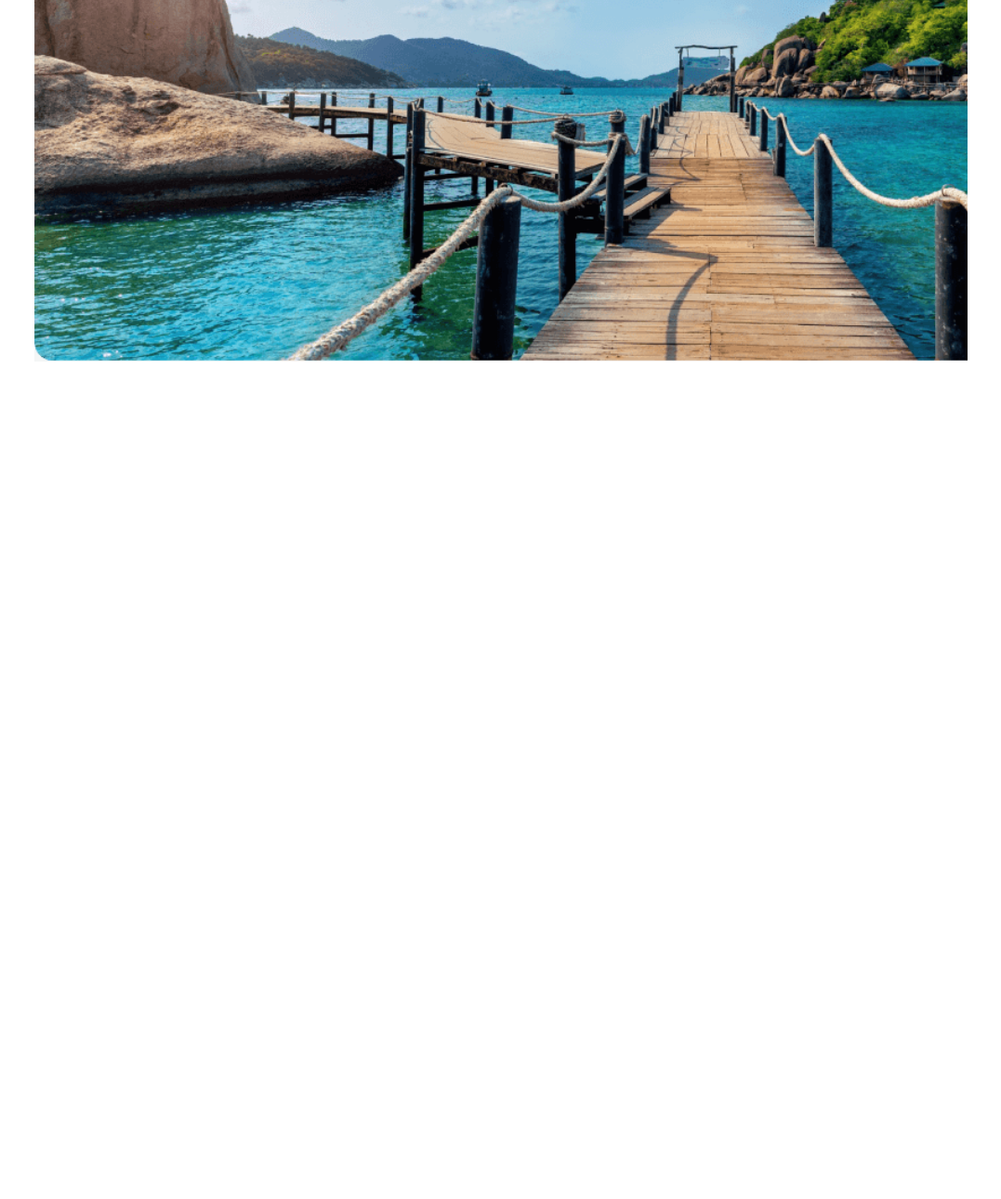
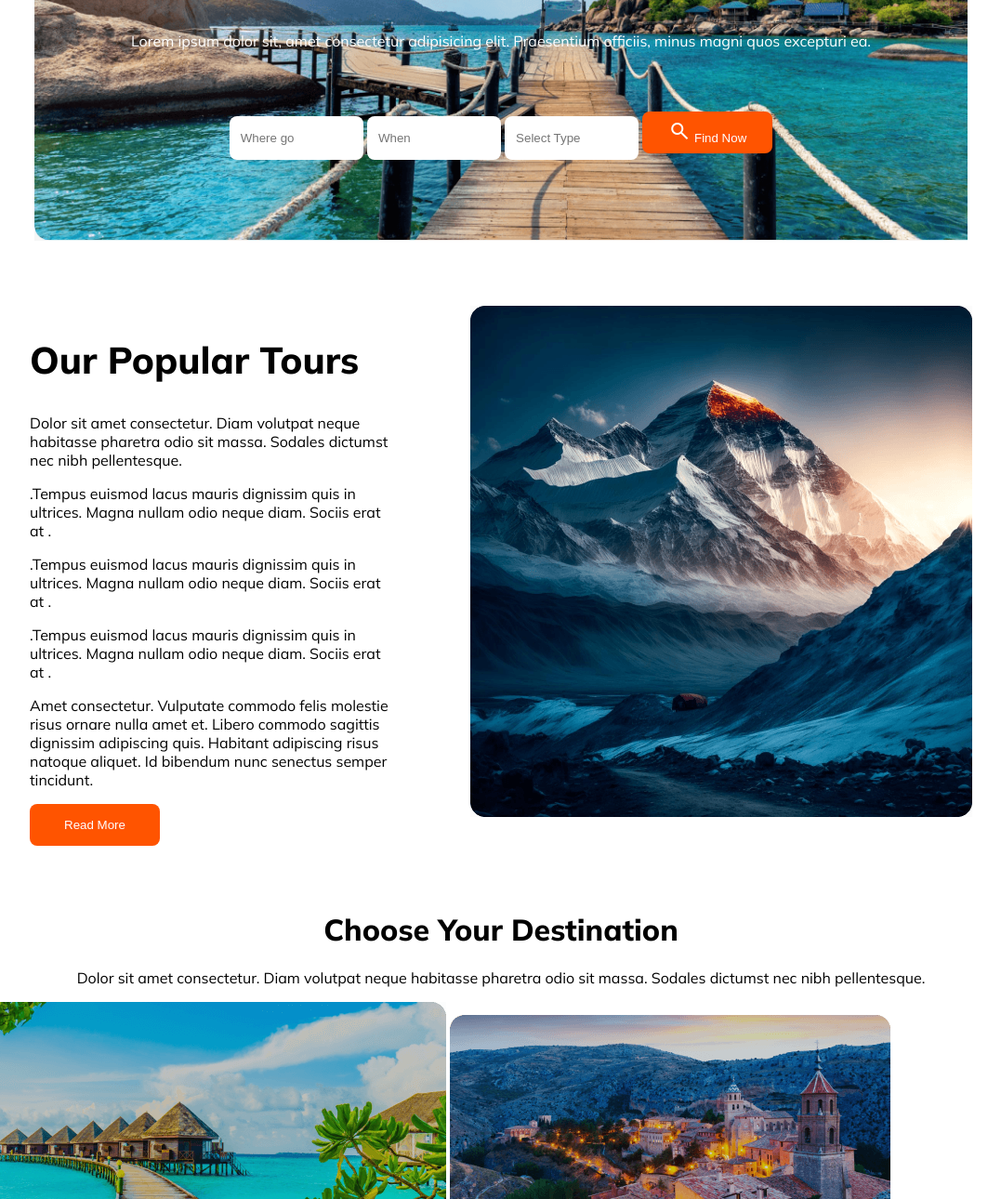
Before and after one commit to rubayet9/B9A2-Hero-Travel-main, a plain HTML site: page Html/index.html in a window 1280 px wide. Shown: the part 349-1639 px from the top of the page at 93% size, without its empty margins (101-1178 px from the left). Before the commit the page ends 800 px from the top, so only its background shows below. Drawn offline with nearby package versions, Linux system fonts and the light colour scheme.

Commit message:
image added

```diff
--- a/Html/index.html
+++ b/Html/index.html
@@ -11,6 +11,9 @@
         href="https://fonts.googleapis.com/css2?family=Mulish:ital,wght@0,300;0,400;0,500;0,600;0,700;0,800;0,900;0,1000;1,500;1,600;1,700;1,800;1,900&display=swap"
         rel="stylesheet">
     <link rel="stylesheet" href="style.css">
+    <link rel="stylesheet"
+        href="https://fonts.googleapis.com/css2?family=Material+Symbols+Outlined:opsz,wght,FILL,GRAD@20..48,100..700,0..1,-50..200" />
+    <title>Hello, Boxicons!</title>
 </head>
 
 <body>
@@ -28,14 +31,55 @@
     </header>
     <section class="b">
         <div class="bb">
-            <h1>Explore Your Travel</h1>
+            <h1 class="bbb">Explore Your Travel</h1>
             <p>Lorem ipsum dolor sit, amet consectetur adipisicing elit. Praesentium officiis, minus magni quos
                 excepturi ea.</p>
-        </div>
-        <div>
-
+            <div class="b1">
+                <input type="text" name="" id="" placeholder="Where go">
+                <input type="text" name="" id="" placeholder="When">
+                <input type="text" name="" id="" placeholder="Select Type">
+                <button class="button"><span class="material-symbols-outlined">search
+                    </span> <span>Find Now</span></button>
+            </div>
         </div>
     </section>
+    <!-- Section b end -->
+<section class="c">
+   <div class="c0">
+    <h1 class="c00">Our Popular Tours</h1>
+    <div class="cc">
+     <p>Dolor sit amet consectetur. Diam volutpat neque habitasse pharetra odio sit massa. Sodales dictumst nec nibh pellentesque.</p>
+     <p>.Tempus euismod lacus mauris dignissim quis in ultrices. Magna nullam odio neque diam. Sociis erat at .</p>
+     <p>.Tempus euismod lacus mauris dignissim quis in ultrices. Magna nullam odio neque diam. Sociis erat at .</p>
+     <p>.Tempus euismod lacus mauris dignissim quis in ultrices. Magna nullam odio neque diam. Sociis erat at .</p>
+     <p>Amet consectetur. Vulputate commodo felis molestie risus
+         ornare nulla amet et. Libero commodo sagittis dignissim adipiscing quis. Habitant adipiscing risus natoque aliquet. Id bibendum nunc senectus semper tincidunt. </p>
+    </div>
+    <button class="c11">Read More</button>
+   </div>
+   <div class="c1">
+    <img src="../Images/Rectangle 4.png" alt="">
+   </div>
+</section>
+<div class="d">
+    <h1 class="d1">Choose Your Destination</h1>
+    <p>Dolor sit amet consectetur. Diam volutpat neque habitasse pharetra odio sit massa. Sodales dictumst nec nibh pellentesque.</p>
+</div>
+<section class="e">
+    <div class="e1">
+        <img src="/Images/Rectangle 5.png" alt="">
+        <img src="/Images/Rectangle 7.png" alt="">
+    </div>
+    <div class="e2">
+        <img src="/Images/Rectangle 6.png" alt="">
+        <img src="/Images/Rectangle 8 (1).png" alt="">
+        <img src="/Images/Rectangle 8.png" alt="">
+    </div>
+    <div class="e3">
+        <img src="/Images/Rectangle 9.png" alt="">
+        <img src="/Images/Group 40089.png" alt="">
+    </div>
+</section>
 </body>
 
 </html>
--- a/Html/style.css
+++ b/Html/style.css
@@ -52,14 +52,72 @@ nav li a {
     background-image: url(../Images/Group\ 13.png);
     background-size: cover;
     max-width: 100%;
-    height: 500px;
+    height: 400px;
    position:relative;
-   padding-top: 110px;
+   padding-top: 80px;
+   color: #fff;
 }
+.b h1{
+    font-size: 60px;
+    font-weight: 800;
+}
+
 .b{
     text-align: center;
     height: 550px;
     margin-left: 130px;
     margin-right: 130px;
+}
+.b1 input , button{
+    border: none;
+    width: 140px;
+    height: 45px;
+    border-radius: 8px;
+}
+.b1 button{
+background-color: #FF5400;
+color: #fff;
+align-items: center;
+justify-content: center;
+margin-top: 50px;
+}
+.b1 ::placeholder{
+padding-left: 10px;
+}
+.c{
+    display: flex;
+    margin-right: 125px;
+}
+.c0{
+    /* border: 2px solid salmon; */
+    padding-right: 85px;
+    margin-left: 125px;
+}
+.c00{
+    font-weight: 800;
+    font-size: 40px;
+}
+section .cc{
+    font-size: 16px;
+}
+section .c11{
+    background-color: #FF5400;
+    color: #fff;
+    font-weight: 500;
+    margin-top: 50;
+}
+.d{
+    margin-top: 70px;
+    margin-left: 125px;
+    margin-right: 125px;
+    text-align: center;
+}
+.d1{
+    text-align: center;
+    font-weight: 800;
 
 }
+.e{
+    display: grid;
+    gri
+}
```
